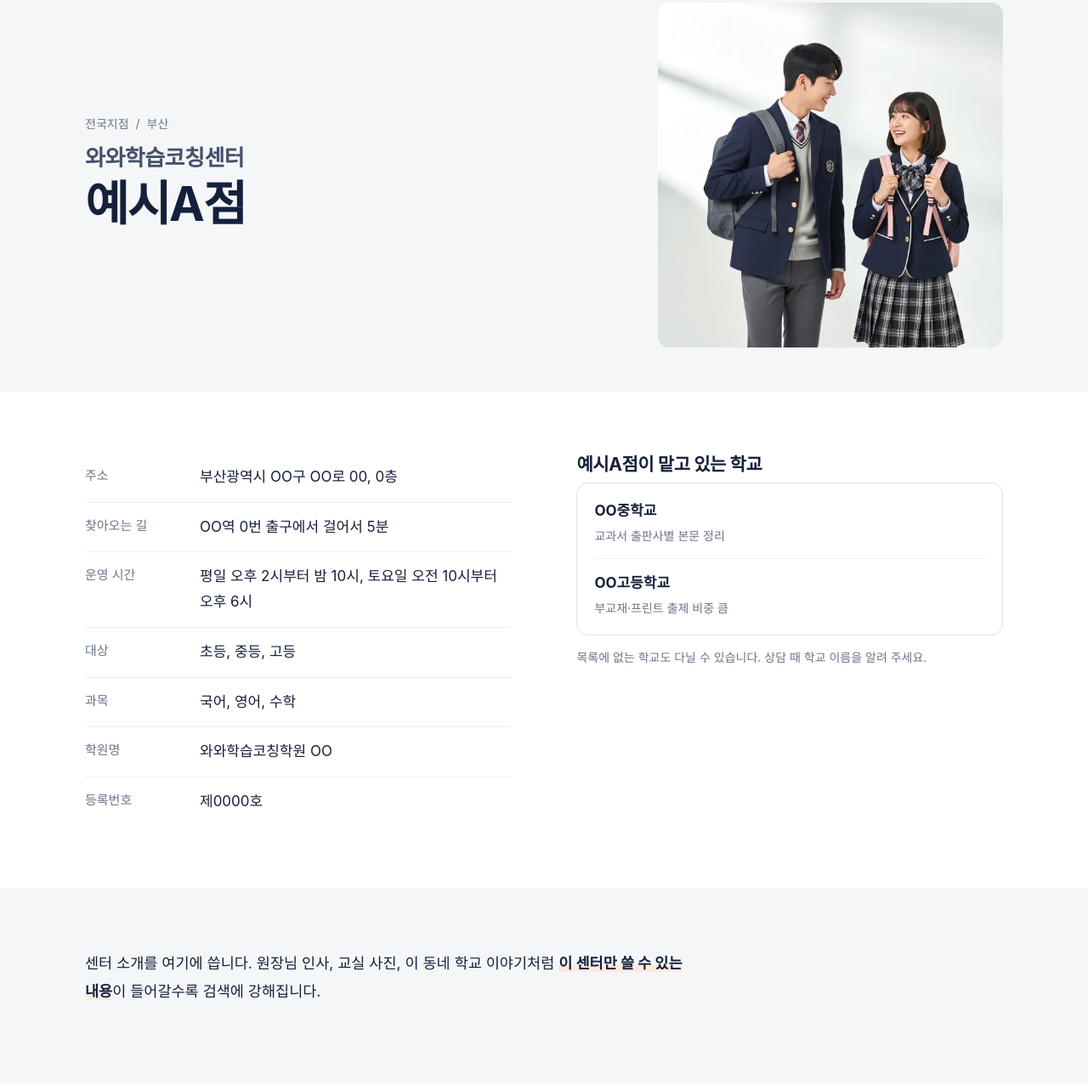
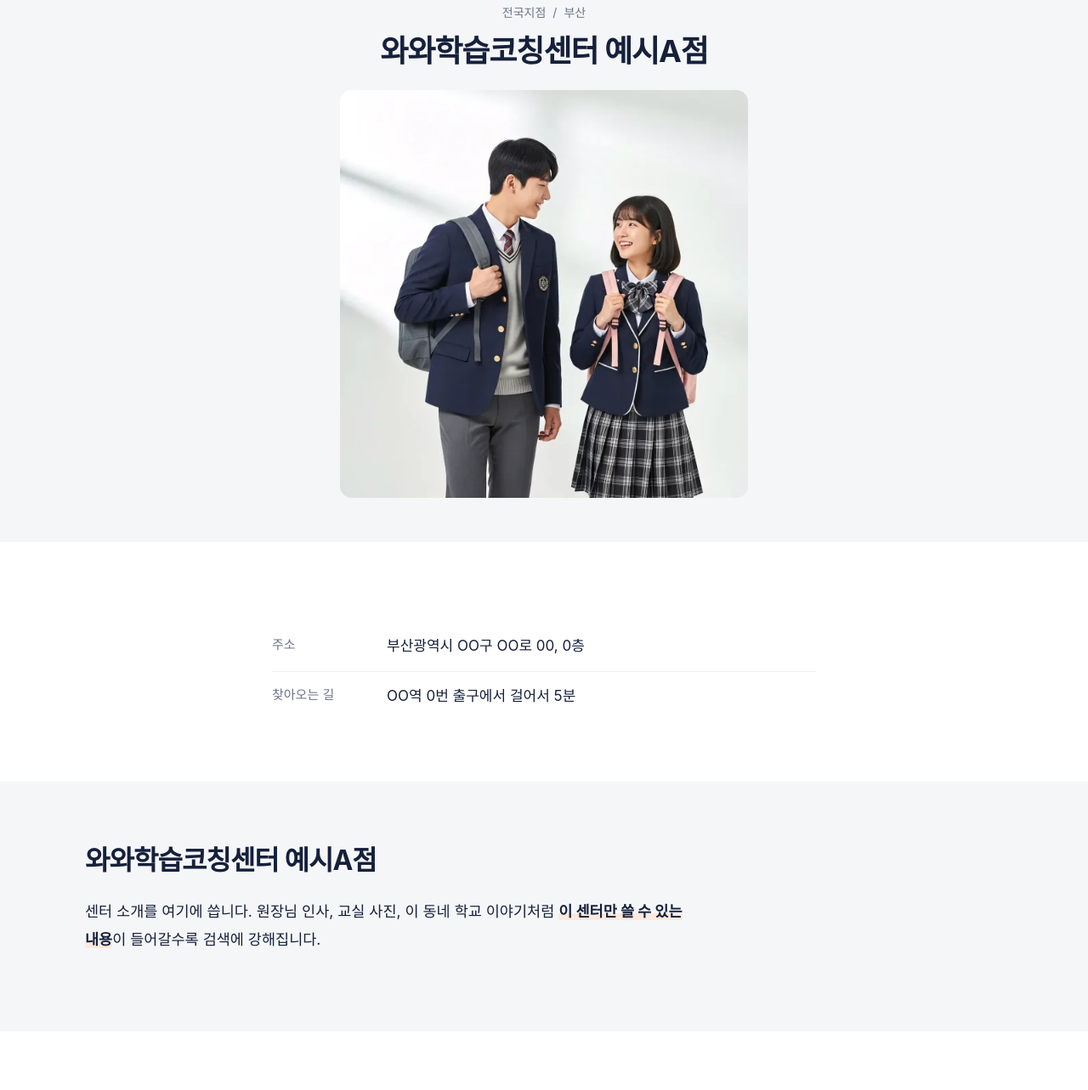
Before and after one commit to byul0204-design/wawaacademy, an Eleventy site: page src/branches/posts/sample-a.md in a window 1280 px wide. Shown: the part 155-1438 px from the top of the page at 85% size. Built offline with nearby package versions, Linux system fonts and the light colour scheme; Eleventy itself is replaced by a stand-in of ours; files that its build step writes are made by us from their sources; a web font is replaced by a local one.

Commit message:
지점 페이지 순서 변경: 제목 > 썸네일 > 지도+주소 > 광고 이미지 > H1(포커스 키워드) > 본문 > 센터 정보

```diff
--- a/src/_includes/branch.njk
+++ b/src/_includes/branch.njk
@@ -48,20 +48,40 @@ dockHref: "#consult"
 {% endif %}
 
 <section class="branch-head">
-  <div class="wrap bh-in">
-    <div>
-      <nav class="crumb" aria-label="현재 위치"><a href="/branches/">전국지점</a><span aria-hidden="true">/</span><a href="/branches/{{ region }}/">{{ rname }}</a></nav>
-      {% if seoTitle %}<h1 class="h1-seo">{{ seoTitle }}</h1><p class="bh-name">{{ site.brand }} {{ branchName }}</p>{% else %}<h1>{{ site.brand }}<br><span>{{ branchName }}</span></h1>{% endif %}
-    </div>
+  <div class="wrap bh-in bh-single">
+    <nav class="crumb" aria-label="현재 위치"><a href="/branches/">전국지점</a><span aria-hidden="true">/</span><a href="/branches/{{ region }}/">{{ rname }}</a></nav>
+    <p class="bh-title">{{ seoTitle or (site.brand + ' ' + branchName) }}</p>
     <img class="bh-img" src="{{ cover | coverOr(1) }}" alt="{{ coverAlt or (branchName + ' 대표 사진') }}" width="600" height="600">
+  </div>
+</section>
+
+<section class="sec sec-tight">
+  <div class="wrap">
+    {% if mapImage %}<figure class="branch-map"><img src="{{ mapImage }}" alt="{{ mapAlt or (branchName + ' 위치 지도') }}" loading="lazy" decoding="async"></figure>{% endif %}
+    <dl class="facts facts-loc">
+      <div><dt>주소</dt><dd>{{ address }}{% if mapUrl %} <a class="text-link" href="{{ mapUrl }}" rel="noopener">지도 보기</a>{% endif %}</dd></div>
+      {% if directions %}<div><dt>찾아오는 길</dt><dd>{{ directions }}</dd></div>{% endif %}
+    </dl>
+  </div>
+</section>
+
+{% set autoBanner = 'branch' | autoBanners(content) %}
+{% if autoBanner %}
+<section class="sec sec-tight">
+  <div class="wrap">{{ autoBanner | safe }}</div>
+</section>
+{% endif %}
+
+<section class="sec sec-paper sec-tight">
+  <div class="wrap">
+    <h1 class="h1-focus">{{ focusKeyword or seoTitle or (site.brand + ' ' + branchName) }}</h1>
+    {% if content | striptags | trim %}<div class="prose prose-left">{{ content | bannerize | safe }}</div>{% endif %}
   </div>
 </section>
 
 <section class="sec sec-tight">
   <div class="wrap two">
     <dl class="facts">
-      <div><dt>주소</dt><dd>{{ address }}{% if mapUrl %} <a class="text-link" href="{{ mapUrl }}" rel="noopener">지도 보기</a>{% endif %}</dd></div>
-      {% if directions %}<div><dt>찾아오는 길</dt><dd>{{ directions }}</dd></div>{% endif %}
       {% if hours %}<div><dt>운영 시간</dt><dd>{{ hours }}</dd></div>{% endif %}
       {% if grades %}<div><dt>대상</dt><dd>{{ grades }}</dd></div>{% endif %}
       {% if subjects %}<div><dt>과목</dt><dd>{{ subjects }}</dd></div>{% endif %}
@@ -87,27 +107,6 @@ dockHref: "#consult"
     {% endif %}
   </div>
 </section>
-
-{% if mapImage %}
-<section class="sec sec-tight">
-  <div class="wrap"><figure class="branch-map"><img src="{{ mapImage }}" alt="{{ mapAlt or (branchName + ' 위치 지도') }}" loading="lazy" decoding="async"></figure></div>
-</section>
-{% endif %}
-
-{% set autoBanner = 'branch' | autoBanners(content) %}
-{% if autoBanner %}
-<section class="sec sec-tight">
-  <div class="wrap">{{ autoBanner | safe }}</div>
-</section>
-{% endif %}
-
-{% if content | striptags | trim %}
-<section class="sec sec-paper sec-tight">
-  <div class="wrap">
-    <div class="prose prose-left">{{ content | bannerize | safe }}</div>
-  </div>
-</section>
-{% endif %}
 
 {% set near = [] %}
 {% for b in collections.branches %}{% if b.data.region == region and b.url != page.url and near.length < 6 %}{% set near = (near.push(b), near) %}{% endif %}{% endfor %}
--- a/src/admin/config.yml
+++ b/src/admin/config.yml
@@ -127,6 +127,7 @@ collections:
       - { label: "대표 사진", name: "cover", widget: "image", required: false }
       - { label: "대표 사진 설명", name: "coverAlt", widget: "string", required: false }
       - { label: "검색 제목 (선택)", name: "seoTitle", widget: "string", required: false, hint: "비워 두면 '와와학습코칭센터 ○○점'. 예) 가경동 자기주도학습 수학학원 | 중등 고등 개별지도" }
+      - { label: "H1 포커스 키워드 (선택)", name: "focusKeyword", widget: "string", required: false, hint: "본문 바로 위 H1. 비워 두면 검색 제목을 씁니다. 예) 가경동 자기주도학습 수학학원" }
       - { label: "지점 지도 이미지", name: "mapImage", widget: "image", required: false, hint: "주소·학교 정보 바로 아래에 나옵니다." }
       - { label: "지점 지도 설명", name: "mapAlt", widget: "string", required: false }
       - { label: "카카오톡 채널 주소", name: "kakao", widget: "string", required: false }
--- a/src/assets/css/style.css
+++ b/src/assets/css/style.css
@@ -443,3 +443,10 @@ p{margin:0}
 .bh-name{margin-top:8px;font-weight:600;color:var(--navy-2)}
 .branch-map{max-width:550px;margin:0 auto}
 .branch-map img{display:block;width:100%;height:auto;border-radius:var(--r)}
+
+/* 지점 페이지 순서: 제목 > 썸네일 > 지도+주소 > 광고 이미지 > H1 > 본문 */
+.bh-in.bh-single{display:block;text-align:center}
+.bh-single .crumb{justify-content:center}
+.bh-title{font-size:clamp(24px,3.4vw,36px);font-weight:700;color:var(--navy);letter-spacing:-.03em;line-height:1.3;margin:10px 0 22px}
+.facts-loc{max-width:640px;margin:22px auto 0}
+.h1-focus{font-size:clamp(24px,3vw,32px);font-weight:700;color:var(--navy);letter-spacing:-.03em;line-height:1.3;margin:0 0 22px}
--- a/src/branches/posts/gagyeong.md
+++ b/src/branches/posts/gagyeong.md
@@ -1,6 +1,7 @@
 ---
 branchName: "가경점"
 seoTitle: "가경동 자기주도학습 수학학원 | 중등 고등 개별지도"
+focusKeyword: "가경동 자기주도학습 수학학원"
 region: chungbuk
 district: "청주시 흥덕구"
 address: "충북 청주시 흥덕구 서현북로 18, 2층"
```
